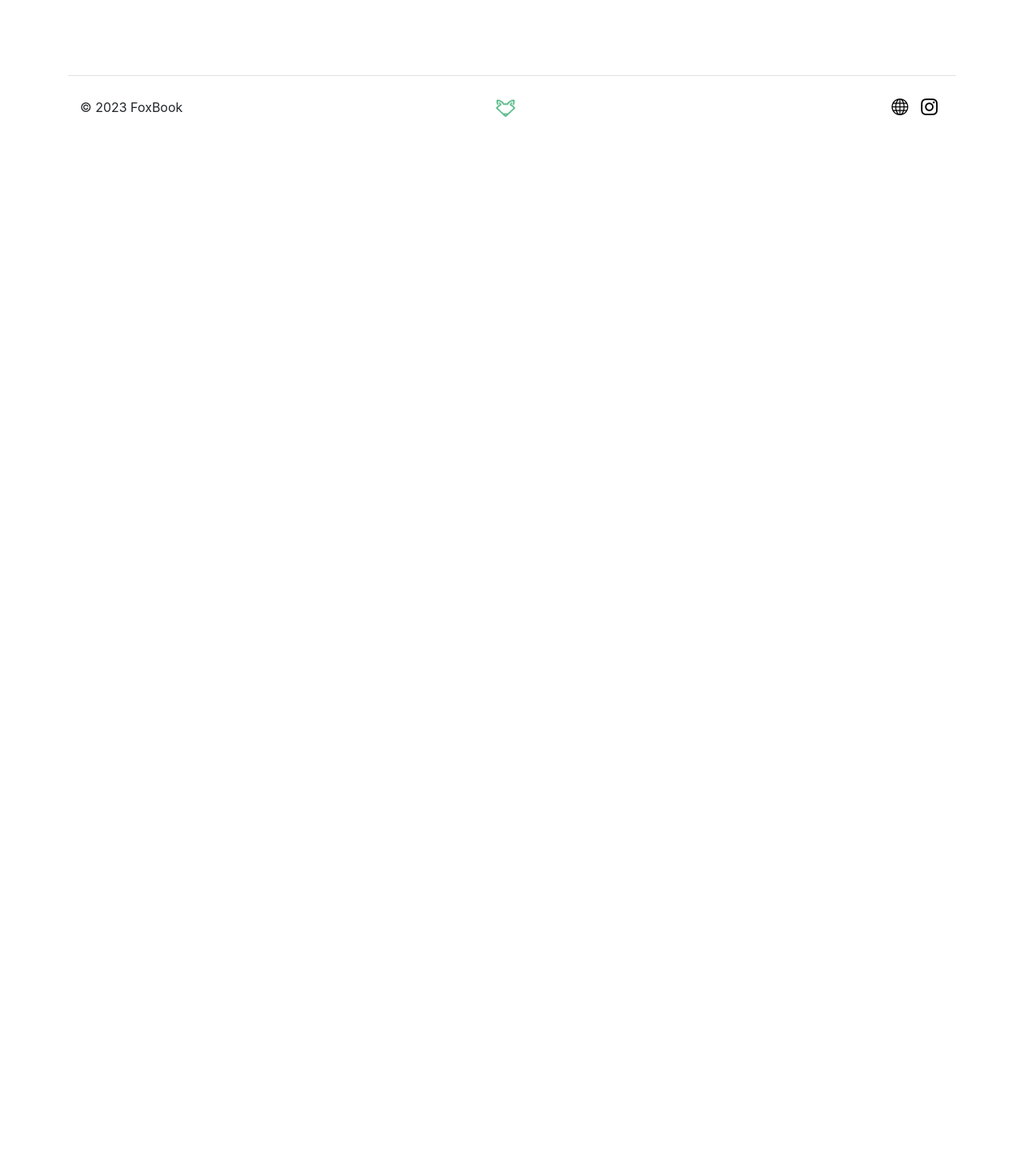
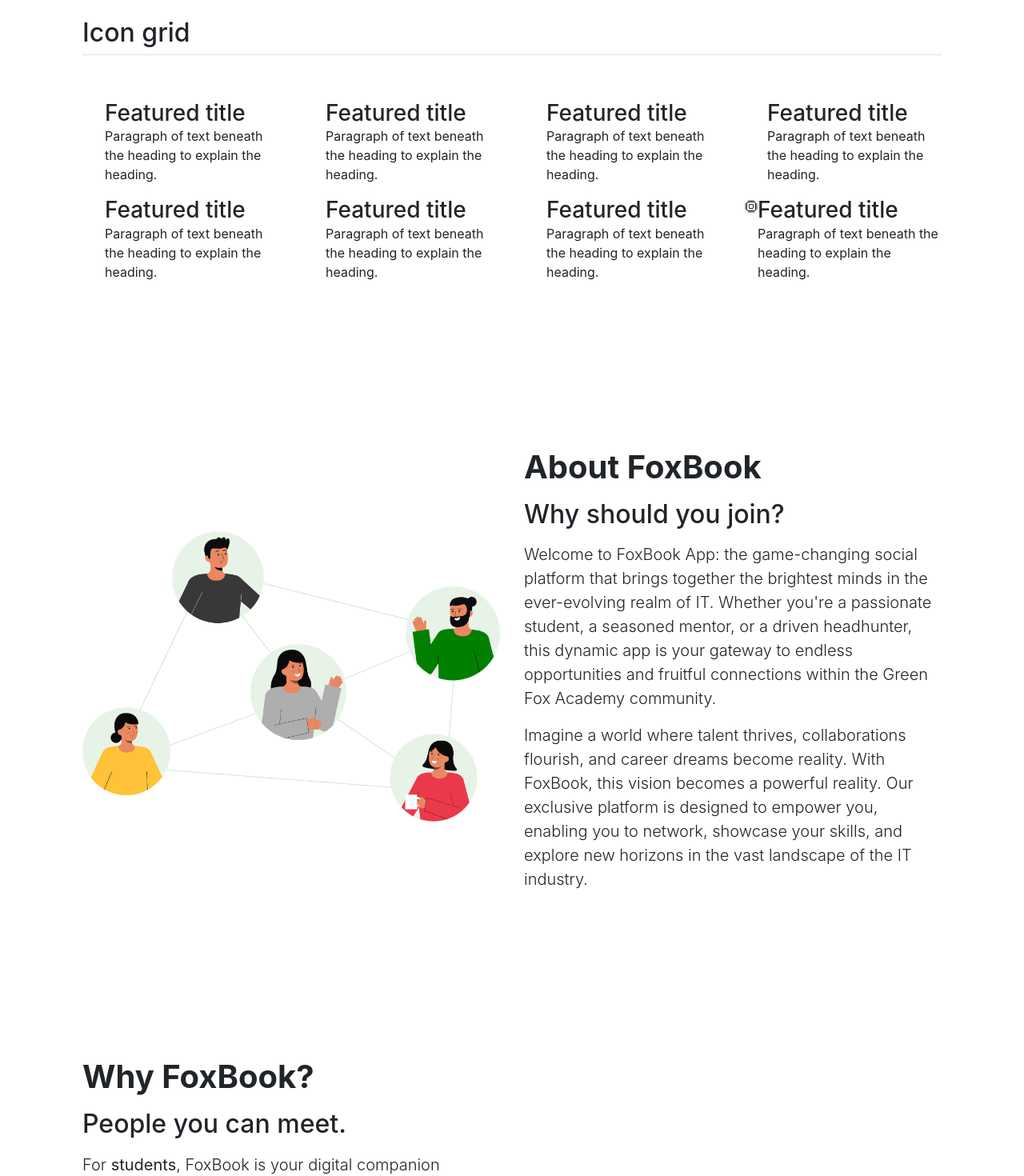
Before and after one commit to MaxSlouka/Foxhub, an Angular app in the folder frontend/: page / in a window 1280 px wide. Shown: the part 920-2390 px from the top of the page at 80% size. Before the commit the page ends 1118 px from the top, so only its background shows below. Built offline with nearby package versions, Linux system fonts and the light colour scheme.

Commit message:
Update intro.component.html

```diff
--- a/frontend/src/app/components/intro/intro.component.html
+++ b/frontend/src/app/components/intro/intro.component.html
@@ -11,7 +11,7 @@
         height="500" loading="lazy">
     </div>
 
-    <!-- text with image-->
+    <!-- intro text with image-->
 
     <div class="col-lg-6">
       <h1 class="display-5 fw-bold text-body-emphasis lh-1 mb-3">Welcome to <span>FoxBook</span> App</h1>
@@ -26,6 +26,144 @@
       </div>
     </div>
 
+    <!-- icon grid -->
+
+    <div class="container px-4 py-5" id="icon-grid">
+      <h2 class="pb-2 border-bottom">Icon grid</h2>
+
+      <div class="row row-cols-1 row-cols-sm-2 row-cols-md-3 row-cols-lg-4 g-4 py-5">
+        <div class="col d-flex align-items-start">
+          <svg class="bi text-body-secondary flex-shrink-0 me-3" width="1.75em" height="1.75em"><use xlink:href="#bootstrap"/></svg>
+          <div>
+            <h3 class="fw-bold mb-0 fs-4 text-body-emphasis">Featured title</h3>
+            <p>Paragraph of text beneath the heading to explain the heading.</p>
+          </div>
+        </div>
+        <div class="col d-flex align-items-start">
+          <svg class="bi text-body-secondary flex-shrink-0 me-3" width="1.75em" height="1.75em"><use xlink:href="#cpu-fill"/></svg>
+          <div>
+            <h3 class="fw-bold mb-0 fs-4 text-body-emphasis">Featured title</h3>
+            <p>Paragraph of text beneath the heading to explain the heading.</p>
+          </div>
+        </div>
+        <div class="col d-flex align-items-start">
+          <svg class="bi text-body-secondary flex-shrink-0 me-3" width="1.75em" height="1.75em"><use xlink:href="#calendar3"/></svg>
+          <div>
+            <h3 class="fw-bold mb-0 fs-4 text-body-emphasis">Featured title</h3>
+            <p>Paragraph of text beneath the heading to explain the heading.</p>
+          </div>
+        </div>
+        <div class="col d-flex align-items-start">
+          <svg class="bi text-body-secondary flex-shrink-0 me-3" width="1.75em" height="1.75em"><use xlink:href="#home"/></svg>
+          <div>
+            <h3 class="fw-bold mb-0 fs-4 text-body-emphasis">Featured title</h3>
+            <p>Paragraph of text beneath the heading to explain the heading.</p>
+          </div>
+        </div>
+        <div class="col d-flex align-items-start">
+          <svg class="bi text-body-secondary flex-shrink-0 me-3" width="1.75em" height="1.75em"><use xlink:href="#speedometer2"/></svg>
+          <div>
+            <h3 class="fw-bold mb-0 fs-4 text-body-emphasis">Featured title</h3>
+            <p>Paragraph of text beneath the heading to explain the heading.</p>
+          </div>
+        </div>
+        <div class="col d-flex align-items-start">
+          <svg class="bi text-body-secondary flex-shrink-0 me-3" width="1.75em" height="1.75em"><use xlink:href="#toggles2"/></svg>
+          <div>
+            <h3 class="fw-bold mb-0 fs-4 text-body-emphasis">Featured title</h3>
+            <p>Paragraph of text beneath the heading to explain the heading.</p>
+          </div>
+        </div>
+        <div class="col d-flex align-items-start">
+          <svg class="bi text-body-secondary flex-shrink-0 me-3" width="1.75em" height="1.75em"><use xlink:href="#geo-fill"/></svg>
+          <div>
+            <h3 class="fw-bold mb-0 fs-4 text-body-emphasis">Featured title</h3>
+            <p>Paragraph of text beneath the heading to explain the heading.</p>
+          </div>
+        </div>
+        <div class="col d-flex align-items-start">
+          <i class="bi bi-cpu flex-shrink-0 me-3" width="1.75em" height="1.75em"></i>
+          <div>
+            <h3 class="fw-bold mb-0 fs-4 text-body-emphasis">Featured title</h3>
+            <p>Paragraph of text beneath the heading to explain the heading.</p>
+          </div>
+        </div>
+      </div>
+    </div>
+
+    <!-- about app -->
+
+    <div class="container col-xxl-8 px-4 py-5">
+      <div class="row flex-lg-row align-items-center g-5 py-5">
+
+        <div class="col-10 col-sm-8 col-lg-6">
+          <img src="../../../assets/img/Build.png" class="d-block mx-lg-auto img-fluid" alt="Bootstrap Themes" width="700"
+            height="500" loading="lazy">
+        </div>
+
+        <div class="col-lg-6">
+          <h1 class="display-5 fw-bold text-body-emphasis lh-1 mb-3">About FoxBook</h1>
+          <h2 class="display-5 fw-bold text-body-emphasis lh-1 mb-3">Why should you join?</h2>
+          <p class="lead">Welcome to FoxBook App: the game-changing social platform that brings together the brightest
+            minds in the ever-evolving realm of IT. Whether you're a passionate student, a seasoned mentor, or a driven
+            headhunter, this dynamic app is your gateway to endless opportunities and fruitful connections within the
+            Green Fox Academy community.</p>
+          <p class="lead">Imagine a world where talent thrives, collaborations flourish, and career dreams become
+            reality. With FoxBook, this vision becomes a powerful reality. Our exclusive platform is designed to empower
+            you, enabling you to network, showcase your skills, and explore new horizons in the vast landscape of the IT
+            industry.</p>
+        </div>
+      </div>
+    </div>
+
+    <div class="container col-xxl-8 px-4 py-5">
+      <div class="row flex-lg-row-reverse align-items-center g-5 py-5">
+
+        <div class="col-10 col-sm-8 col-lg-6">
+          <img src="../../../assets/img/Rating.png" class="d-block mx-lg-auto img-fluid" alt="Bootstrap Themes" width="700"
+            height="500" loading="lazy">
+        </div>
+
+        <div class="col-lg-6">
+          <h1 class="display-5 fw-bold text-body-emphasis lh-1 mb-3">Why FoxBook?</h1>
+          <h2 class="display-5 fw-bold text-body-emphasis lh-1 mb-3">People you can meet.</h2>
+          <p class="lead">For <b>students</b>, FoxBook is your digital companion throughout your learning journey. Connect with
+            like-minded peers, share knowledge, and gain inspiration from experienced mentors. Seamlessly navigate
+            through projects, exchange ideas, and forge invaluable friendships that will shape your future success.</p>
+          <p class="lead"><b>Mentors</b>, FoxBook is your arena to guide and inspire the next generation of tech enthusiasts.
+            Share your expertise, nurture budding talent, and cultivate a strong professional network. Harness the power
+            of collaboration and watch as your impact multiplies exponentially.</p>
+          <p class="lead">And for <b>headhunters</b> seeking top talent, FoxBook is your treasure trove of potential. Discover
+            a pool of exceptional individuals who have honed their skills at Green Fox Academy. Uncover hidden gems,
+            engage in meaningful conversations, and identify the perfect fit for your organization.</p>
+        </div>
+      </div>
+    </div>
+
+    <div class="container col-xxl-8 px-4 py-5">
+      <div class="row flex-lg-row align-items-center g-5 py-5">
+
+        <div class="col-10 col-sm-8 col-lg-6">
+          <img src="../../../assets/img/Launch.png" class="d-block mx-lg-auto img-fluid" alt="Bootstrap Themes" width="700"
+            height="500" loading="lazy">
+        </div>
+
+        <div class="col-lg-6">
+          <h1 class="display-5 fw-bold text-body-emphasis lh-1 mb-3">Be one of us!</h1>
+          <h2 class="display-5 fw-bold text-body-emphasis lh-1 mb-3">Right here, right now.</h2>
+          <p class="lead">At FoxBook, we understand that success in the IT world is not just about what you know; it's about who you know. That's why our app fosters a supportive and inclusive environment, where connections transcend borders and barriers. We believe in the power of community, where diverse perspectives converge to spark innovation and drive change.</p>
+          <p class="lead">So, join us on FoxBook and embark on a journey that will redefine your professional trajectory. Whether you're a student seeking guidance, a mentor looking to make an impact, or a headhunter in search of exceptional talent, our platform is the catalyst for your success.</p>
+          <p class="lead">Together, let's unleash the potential within us and make waves in the exciting world of IT. FoxBook awaits you with open arms, ready to empower, connect, and transform.</p>
+          <h2 class="display-5 fw-bold text-body-emphasis lh-1 mb-3">Welcome to the future of IT networking. Welcome to FoxBook.</h2>
+          <h2 class="display-5 fw-bold text-body-emphasis lh-1 mb-3">Join the FoxBook revolution today and take the IT world by storm!</h2>
+          <div class="d-grid gap-2 d-md-flex justify-content-md-start">
+            <a href="./login" class="btn btn-primary btn-lg" role="button" aria-disabled="true">Sign in</a>
+            <a href="./register" class="btn btn-outline-secondary btn-lg" role="button" aria-disabled="true">Sign up</a>
+          </div>
+        </div>
+      </div>
+    </div>
+
   </div>
 </div>
 
```
